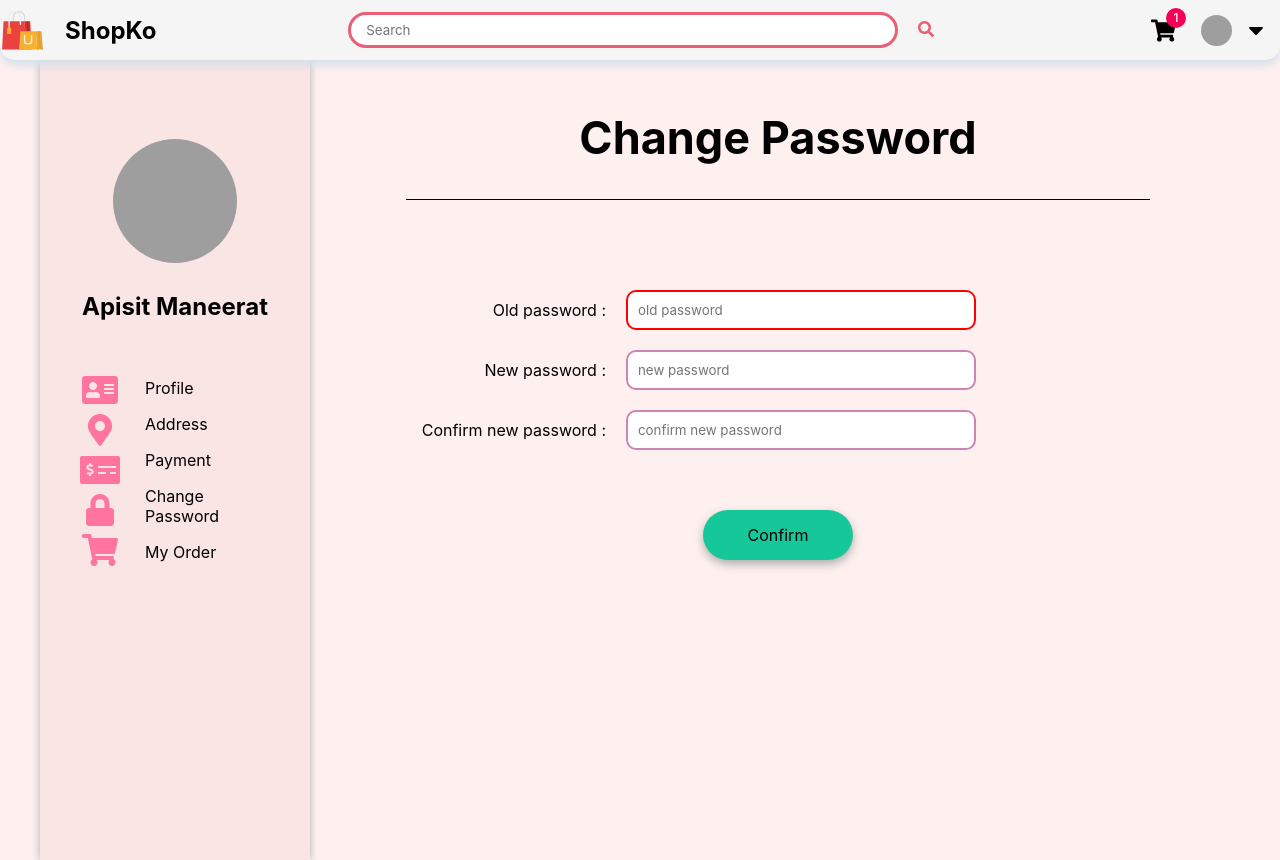
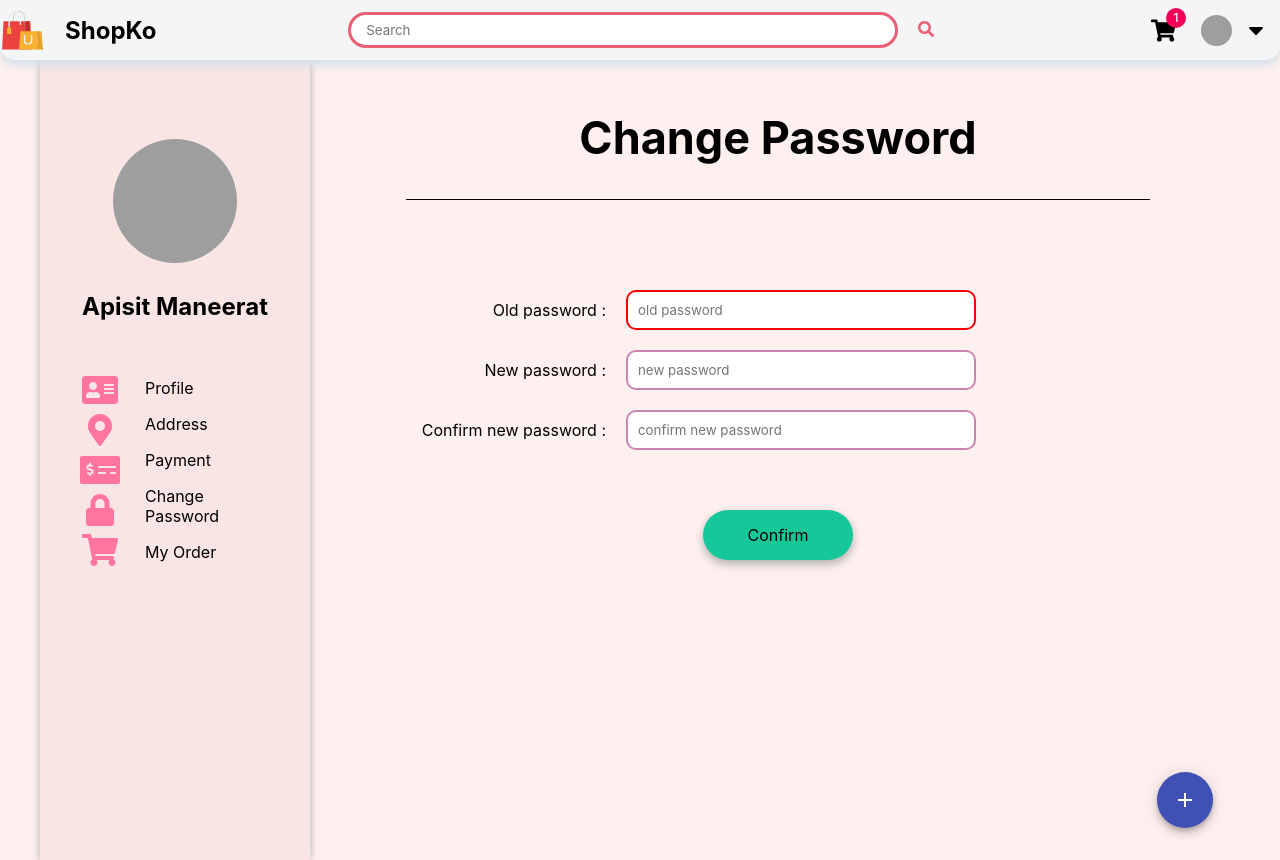
Before and after one commit to Mixko50/ShopKo, a Next.js app: page /account/changepass in a window 1280 px wide. Built offline with nearby package versions, Linux system fonts and the light colour scheme; grey boxes are pictures that could not be loaded.

Commit message:
[ADD] SpeedDial

```diff
--- a/components/Layout/LayoutWithSideNav.js
+++ b/components/Layout/LayoutWithSideNav.js
@@ -12,6 +12,7 @@ import LayoutWithNav from "./LayoutWithNav";
 import Link from "next/link";
 import { ProfileContext } from "../../context/profileContext";
 import Styled from "../../styles/Layout/LayoutWithSideNav";
+import { SpeedDials } from "../forum/SpeedDial";
 
 const LayoutWithSideNav = (props) => {
     const profileState = useContext(ProfileContext);
@@ -109,6 +110,7 @@ const LayoutWithSideNav = (props) => {
                         <div className="content">{props.children}</div>
                     </div>
                 </section>
+                <SpeedDials />
             </LayoutWithNav>
 
             <style jsx>{Styled}</style>
--- /dev/null
+++ b/components/forum/SpeedDial.js
@@ -0,0 +1,136 @@
+import React from "react";
+import { makeStyles } from "@material-ui/core/styles";
+import ExitToAppIcon from "@material-ui/icons/ExitToApp";
+import ShoppingBasketIcon from "@material-ui/icons/ShoppingBasket";
+import ShoppingCartIcon from "@material-ui/icons/ShoppingCart";
+import PersonIcon from "@material-ui/icons/Person";
+import SpeedDial from "@material-ui/lab/SpeedDial";
+import SpeedDialIcon from "@material-ui/lab/SpeedDialIcon";
+import SpeedDialAction from "@material-ui/lab/SpeedDialAction";
+import { Router, useRouter } from "next/router";
+
+const useStyles = makeStyles((theme) => ({
+    root: {
+        transform: "translateZ(0px)",
+        flexGrow: 1,
+        position: "fixed",
+        left: "96%",
+        top: "55%",
+    },
+    exampleWrapper: {
+        position: "relative",
+        marginTop: theme.spacing(3),
+        height: 380,
+    },
+    radioGroup: {
+        margin: theme.spacing(1, 0),
+    },
+    speedDial: {
+        position: "absolute",
+        "&.MuiSpeedDial-directionUp, &.MuiSpeedDial-directionLeft": {
+            bottom: theme.spacing(2),
+            right: theme.spacing(2),
+        },
+        "&.MuiSpeedDial-directionDown, &.MuiSpeedDial-directionRight": {
+            top: theme.spacing(2),
+            left: theme.spacing(2),
+        },
+    },
+}));
+
+export const SpeedDials = () => {
+    const router = useRouter();
+    const classes = useStyles();
+    const [open, setOpen] = React.useState(false);
+    const [hidden, setHidden] = React.useState(false);
+
+    const actions = [
+        {
+            icon: (
+                <ExitToAppIcon
+                    style={{ color: "#ff75a0" }}
+                    onClick={() => {
+                        router.push("/login");
+                    }}
+                />
+            ),
+            name: "Logout",
+        },
+        {
+            icon: (
+                <ShoppingBasketIcon
+                    style={{ color: "#ff75a0" }}
+                    onClick={() => {
+                        router.push("/account/myorder");
+                    }}
+                />
+            ),
+            name: "My Order",
+        },
+        {
+            icon: (
+                <ShoppingCartIcon
+                    style={{ color: "#ff75a0" }}
+                    onClick={() => {
+                        router.push("/cart");
+                    }}
+                />
+            ),
+            name: "Cart",
+        },
+        {
+            icon: (
+                <PersonIcon
+                    style={{ color: "#ff75a0" }}
+                    onClick={() => {
+                        router.push("/account/profile");
+                    }}
+                />
+            ),
+            name: "Profile",
+        },
+    ];
+
+    const handleDirectionChange = (event) => {
+        setDirection(event.target.value);
+    };
+
+    const handleHiddenChange = (event) => {
+        setHidden(event.target.checked);
+    };
+
+    const handleClose = () => {
+        setOpen(false);
+    };
+
+    const handleOpen = () => {
+        setOpen(true);
+    };
+
+    return (
+        <div className={classes.root}>
+            <div className={classes.exampleWrapper}>
+                <SpeedDial
+                    ariaLabel="SpeedDial example"
+                    className={classes.speedDial}
+                    hidden={hidden}
+                    icon={<SpeedDialIcon />}
+                    onClose={handleClose}
+                    onOpen={handleOpen}
+                    open={open}
+                >
+                    {actions.map((action) => (
+                        <SpeedDialAction
+                            key={action.name}
+                            icon={action.icon}
+                            tooltipTitle={action.name}
+                            onClick={() => {
+                                handleClose();
+                            }}
+                        />
+                    ))}
+                </SpeedDial>
+            </div>
+        </div>
+    );
+};
--- a/package.json
+++ b/package.json
@@ -14,6 +14,7 @@
     "@fortawesome/react-fontawesome": "^0.1.14",
     "@material-ui/core": "^4.11.3",
     "@material-ui/icons": "^4.11.2",
+    "@material-ui/lab": "^4.0.0-alpha.57",
     "axios": "^0.21.1",
     "next": "10.0.7",
     "react": "17.0.1",
--- a/pages/cart.js
+++ b/pages/cart.js
@@ -2,6 +2,7 @@ import React from "react";
 import { Fragment } from "react";
 import Nav from "../components/Layout/Nav";
 import Styled from "../styles/account/MyOrder";
+import { SpeedDials } from "../components/forum/SpeedDial";
 
 const cart = () => {
     return (
@@ -70,6 +71,7 @@ const cart = () => {
                         </div>
                     </div>
                 </div>
+                <SpeedDials />
             </section>
 
             <style jsx>{Styled}</style>
--- a/pages/home.js
+++ b/pages/home.js
@@ -6,6 +6,7 @@ import { AdvertiseBox } from "../components/advertise/AdvertiseBox";
 import { ProductItems } from "../components/ProductItems/ProductItems";
 import axios from "axios";
 import { CircularProgress, createStyles, makeStyles } from "@material-ui/core";
+import { SpeedDials } from "../components/forum/SpeedDial";
 
 const useStyles = makeStyles((theme) => ({
     formControl: {
@@ -95,6 +96,7 @@ const Home = () => {
                         </div>
                     </div>
                     <ProductBox />
+                    <SpeedDials />
                 </div>
             </section>
             <style jsx>{Styles}</style>
```
Also changed, not shown: pages/categories/[category].js (+36 -18 lines), pages/products/[product].js (+60 -26 lines), 1 other file (tests, documents, lock files or other folders).
